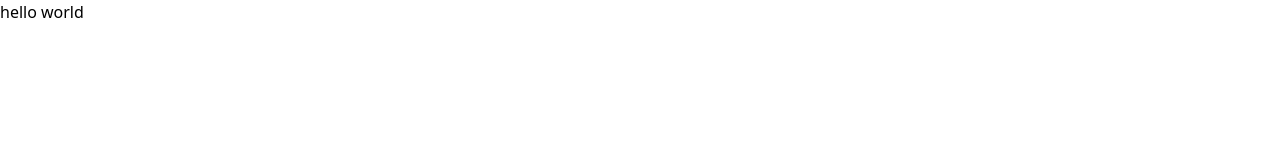
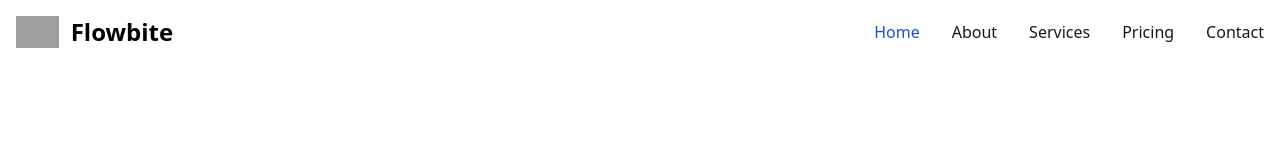
Before and after one commit to GourabMCFC/Currency-Converter, a website built with Vite: page index.html in a window 1280 px wide. Built offline with nearby package versions, Linux system fonts and the light colour scheme; grey boxes are pictures that could not be loaded.

Commit message:
Navbar Added

```diff
--- a/index.html
+++ b/index.html
@@ -6,7 +6,94 @@
         <title>Currency Converter - 💵</title>
         <link rel="stylesheet" href="style.css" />
     </head>
-    <body>
-        hello world
+    <body class="bg-white border-gray-200 dark:bg-gray-900">
+        <header>
+            <nav class="bg-white border-gray-200 dark:bg-gray-900">
+                <div
+                    class="max-w-screen-xl flex flex-wrap items-center justify-between mx-auto p-4"
+                >
+                    <a href="https://flowbite.com/" class="flex items-center">
+                        <img
+                            src="https://flowbite.com/docs/images/logo.svg"
+                            class="h-8 mr-3"
+                            alt="Flowbite Logo"
+                        />
+                        <span
+                            class="self-center text-2xl font-semibold whitespace-nowrap dark:text-white"
+                            >Flowbite</span
+                        >
+                    </a>
+                    <button
+                        data-collapse-toggle="navbar-default"
+                        type="button"
+                        class="inline-flex items-center p-2 w-10 h-10 justify-center text-sm text-gray-500 rounded-lg md:hidden hover:bg-gray-100 focus:outline-none focus:ring-2 focus:ring-gray-200 dark:text-gray-400 dark:hover:bg-gray-700 dark:focus:ring-gray-600"
+                        aria-controls="navbar-default"
+                        aria-expanded="false"
+                    >
+                        <span class="sr-only">Open main menu</span>
+                        <svg
+                            class="w-5 h-5"
+                            aria-hidden="true"
+                            xmlns="http://www.w3.org/2000/svg"
+                            fill="none"
+                            viewBox="0 0 17 14"
+                        >
+                            <path
+                                stroke="currentColor"
+                                stroke-linecap="round"
+                                stroke-linejoin="round"
+                                stroke-width="2"
+                                d="M1 1h15M1 7h15M1 13h15"
+                            />
+                        </svg>
+                    </button>
+                    <div
+                        class="hidden w-full md:block md:w-auto"
+                        id="navbar-default"
+                    >
+                        <ul
+                            class="font-medium flex flex-col p-4 md:p-0 mt-4 border border-gray-100 rounded-lg bg-gray-50 md:flex-row md:space-x-8 md:mt-0 md:border-0 md:bg-white dark:bg-gray-800 md:dark:bg-gray-900 dark:border-gray-700"
+                        >
+                            <li>
+                                <a
+                                    href="#"
+                                    class="block py-2 pl-3 pr-4 text-white bg-blue-700 rounded md:bg-transparent md:text-blue-700 md:p-0 dark:text-white md:dark:text-blue-500"
+                                    aria-current="page"
+                                    >Home</a
+                                >
+                            </li>
+                            <li>
+                                <a
+                                    href="#"
+                                    class="block py-2 pl-3 pr-4 text-gray-900 rounded hover:bg-gray-100 md:hover:bg-transparent md:border-0 md:hover:text-blue-700 md:p-0 dark:text-white md:dark:hover:text-blue-500 dark:hover:bg-gray-700 dark:hover:text-white md:dark:hover:bg-transparent"
+                                    >About</a
+                                >
+                            </li>
+                            <li>
+                                <a
+                                    href="#"
+                                    class="block py-2 pl-3 pr-4 text-gray-900 rounded hover:bg-gray-100 md:hover:bg-transparent md:border-0 md:hover:text-blue-700 md:p-0 dark:text-white md:dark:hover:text-blue-500 dark:hover:bg-gray-700 dark:hover:text-white md:dark:hover:bg-transparent"
+                                    >Services</a
+                                >
+                            </li>
+                            <li>
+                                <a
+                                    href="#"
+                                    class="block py-2 pl-3 pr-4 text-gray-900 rounded hover:bg-gray-100 md:hover:bg-transparent md:border-0 md:hover:text-blue-700 md:p-0 dark:text-white md:dark:hover:text-blue-500 dark:hover:bg-gray-700 dark:hover:text-white md:dark:hover:bg-transparent"
+                                    >Pricing</a
+                                >
+                            </li>
+                            <li>
+                                <a
+                                    href="#"
+                                    class="block py-2 pl-3 pr-4 text-gray-900 rounded hover:bg-gray-100 md:hover:bg-transparent md:border-0 md:hover:text-blue-700 md:p-0 dark:text-white md:dark:hover:text-blue-500 dark:hover:bg-gray-700 dark:hover:text-white md:dark:hover:bg-transparent"
+                                    >Contact</a
+                                >
+                            </li>
+                        </ul>
+                    </div>
+                </div>
+            </nav>
+        </header>
     </body>
 </html>
```
